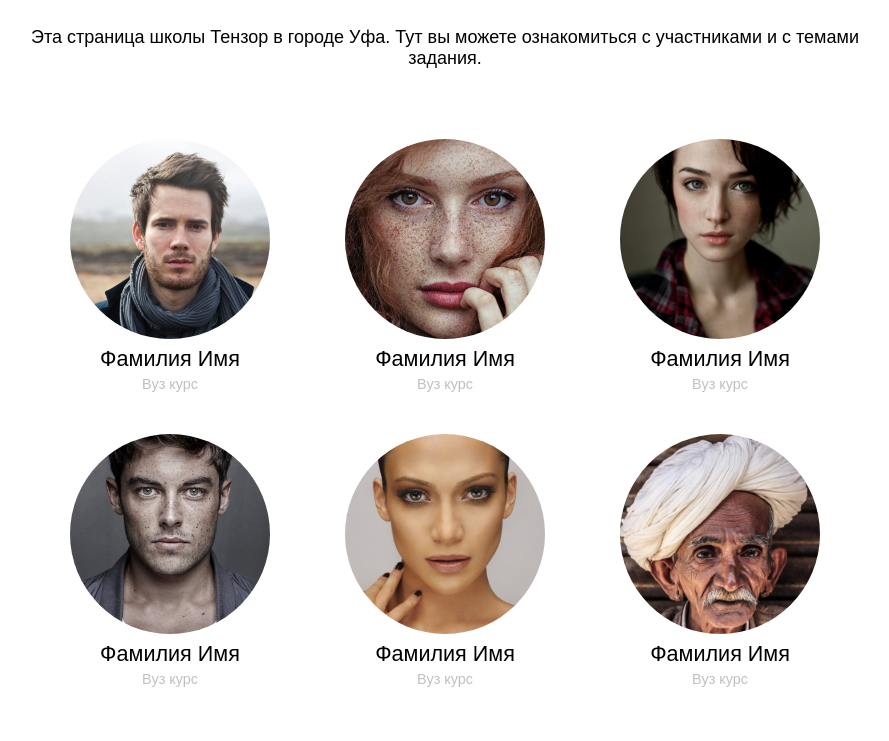
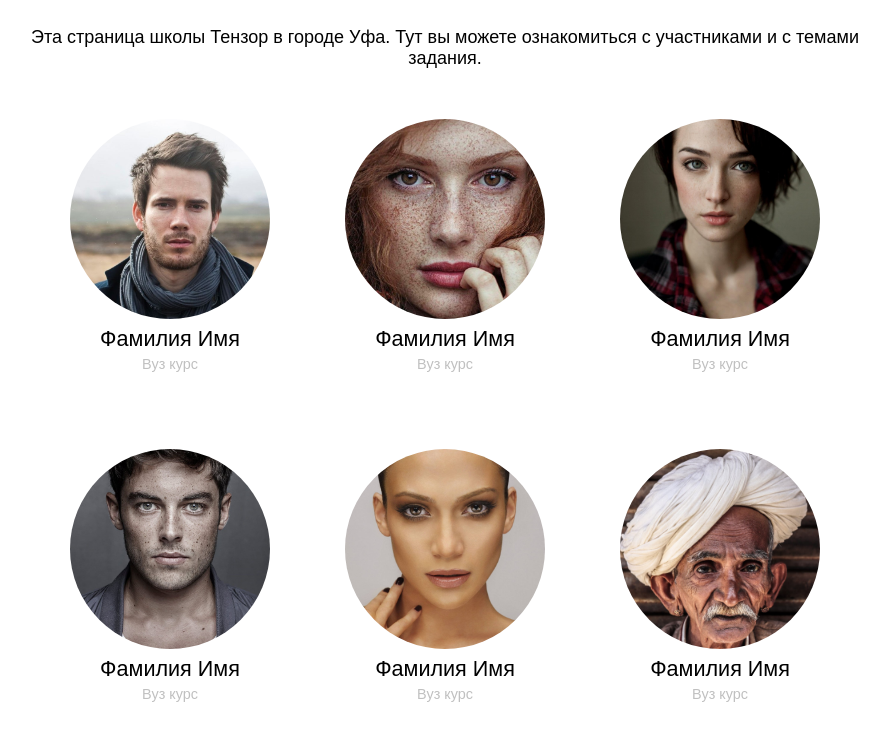
Before and after one commit to sqz1337/JS_Lessons, a plain HTML site: page public/index.html in a window 1280 px wide. Shown: the part 111-852 px from the top of the page, without its empty margins (195-1084 px from the left). Drawn offline with Linux system fonts and the light colour scheme.

Commit message:
upd(background)

```diff
--- a/public/css/edit.css
+++ b/public/css/edit.css
@@ -5,7 +5,6 @@ body {
     max-width: 900px;
     margin: 0 auto;
     width: 900px;
-
 }
 
 #wraper {
@@ -59,7 +58,7 @@ body {
         height: 200px;
         object-fit: cover;
         border-radius: 50%;
-        margin-top:30px;
+        margin-top: 10px;
     }
 
     .ava01 p {
@@ -81,7 +80,9 @@ body {
         box-shadow: 0 0 4px 2px white, 0 0 0 4px #c0c0c0;
         cursor: pointer;
         transform: scale(1.1);
+        background: #ffff33;
     }
+
 
 #wraper3 {
     width: 30%;
@@ -99,6 +100,7 @@ body {
         height: 200px;
         object-fit: cover;
         border-radius: 50%;
+        margin-top: 10px;
     }
 
     .ava02 p {
@@ -120,6 +122,7 @@ body {
         box-shadow: 0 0 4px 2px white, 0 0 0 4px #c0c0c0;
         cursor: pointer;
         transform: scale(1.1);
+        background: #ffff33;
     }
 #wraper4 {
     width: 30%;
@@ -137,6 +140,7 @@ body {
         height: 200px;
         object-fit: cover;
         border-radius: 50%;
+        margin-top: 10px;
     }
 
     .ava03 p {
@@ -158,11 +162,13 @@ body {
         box-shadow: 0 0 4px 2px white, 0 0 0 4px #c0c0c0;
         cursor: pointer;
         transform: scale(1.1);
+        background: #ffff33;
     }
 
 #wraper5 {
     width: 30%;
     display: inline-block;
+    margin-top: 25px;
 }
 
     .ava04 {
@@ -176,6 +182,7 @@ body {
         height: 200px;
         object-fit: cover;
         border-radius: 50%;
+        margin-top: 10px;
     }
 
     .ava04 p {
@@ -197,6 +204,7 @@ body {
         box-shadow: 0 0 4px 2px white, 0 0 0 4px #c0c0c0;
         cursor: pointer;
         transform: scale(1.1);
+        background: #ffff33;
     }
 
 #wraper6 {
@@ -214,6 +222,7 @@ body {
         height: 200px;
         object-fit: cover;
         border-radius: 50%;
+        margin-top: 10px;
     }
 
     .ava05 p {
@@ -235,6 +244,7 @@ body {
         box-shadow: 0 0 4px 2px white, 0 0 0 4px #c0c0c0;
         cursor: pointer;
         transform: scale(1.1);
+        background: #ffff33;
     }
 #wraper8 {
     width: 30%;
@@ -251,6 +261,7 @@ body {
         height: 200px;
         object-fit: cover;
         border-radius: 50%;
+        margin-top: 10px;
     }
 
     .ava06 p {
@@ -272,4 +283,5 @@ body {
         box-shadow: 0 0 4px 2px white, 0 0 0 4px #c0c0c0;
         cursor: pointer;
         transform: scale(1.1);
+        background: #ffff33;
     }
--- a/public/index.html
+++ b/public/index.html
@@ -16,8 +16,9 @@
             </header>
         </div>
 
-        <div>
+
             <div id="wraper2">
+                <div class = "toggle"></div>
                     <div class="ava01">
                         <img src="img/ava01.jpg">
                         <p>Фамилия Имя</p>
@@ -32,7 +33,6 @@
                     <span>Вуз курс</span>
                 </div>
             </div>
-
             <div id="wraper4">
                 <div class="ava03">
                     <img src="img/ava03.jpg">
@@ -41,7 +41,6 @@
                 </div>
             </div>
 
-    <div>
         <div id="wraper5">
                 <div class="ava04">
                     <img src="img/ava04.jpg">
@@ -49,7 +48,6 @@
                     <span>Вуз курс</span>
                 </div>
         </div>
-
         <div id="wraper6">
             <div class="ava05">
                 <img src="img/ava05.jpg">
@@ -65,8 +63,5 @@
             <span>Вуз курс</span>
         </div>
     </div>
-
-</div>
-
     </body>
 </html>
```
Lines whose indentation alone changed are shown as unchanged.
